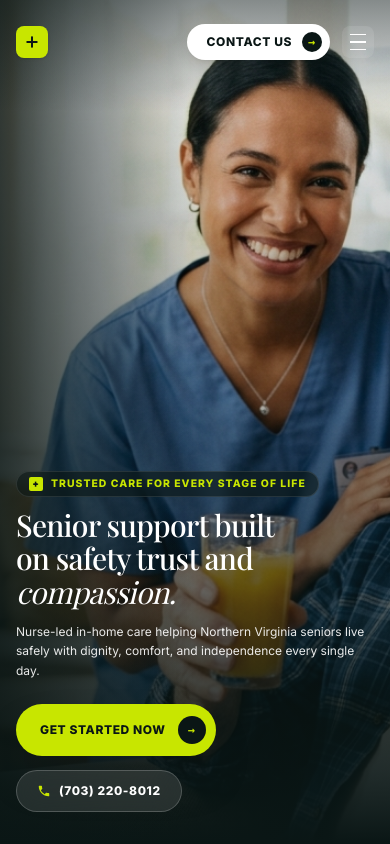
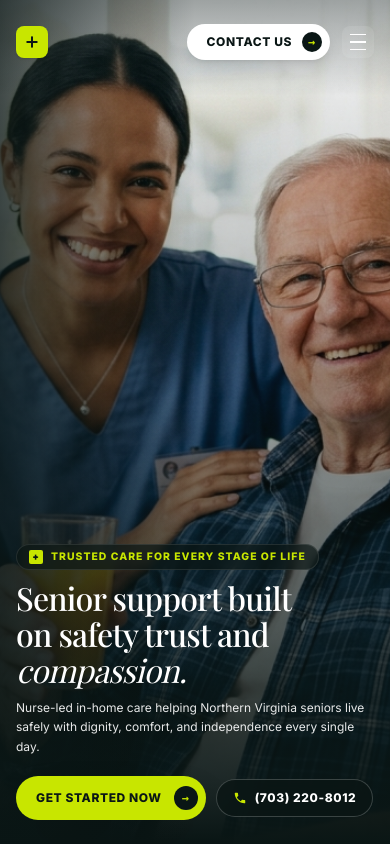
Before and after one commit to ajjuiglesias/AnisCare, a Next.js app: page / in a window 390 px wide. Shown: the top 844 px of the page. Built offline with nearby package versions, Linux system fonts and the light colour scheme; a web font is replaced by a local one.

Commit message:
fix: perfectly frame both characters in mobile hero viewport and optimize CTA spacing

```diff
--- a/src/components/Hero.tsx
+++ b/src/components/Hero.tsx
@@ -6,30 +6,30 @@ export default function Hero() {
       id="hero"
       className="relative w-full min-h-[100dvh] sm:min-h-[750px] lg:min-h-[850px] max-h-[1100px] flex flex-col justify-end overflow-hidden bg-[#0a1615]"
     >
-      {/* Background Image: Centered on the characters (Nurse & Senior) across mobile and desktop */}
+      {/* Background Image: Positioned at 68% 12% on mobile so both the nurse and senior man faces are fully visible */}
       <Image
         src="/images/hero-banner.jpg"
-        alt="Compassionate nurse standing behind smiling senior man"
+        alt="Compassionate nurse standing behind smiling senior man holding juice"
         fill
         priority
-        className="object-cover object-[52%_10%] sm:object-[60%_20%] md:object-[60%_25%] lg:object-[60%_35%]"
+        className="object-cover object-[68%_12%] sm:object-[64%_20%] md:object-[62%_25%] lg:object-[60%_35%]"
         sizes="100vw"
       />
 
       {/* Gradients: Clear upper/middle area on mobile so characters are bright and visible, darkening at bottom for text readability */}
-      <div className="absolute inset-0 bg-gradient-to-t from-[#0a1615] via-[#0a1615]/35 to-transparent pointer-events-none" />
-      <div className="absolute inset-0 bg-gradient-to-r from-[#0a1615]/80 via-transparent to-transparent sm:from-[#0a1615]/90 sm:via-[#0a1615]/40 pointer-events-none" />
-      <div className="absolute top-0 left-0 right-0 h-28 bg-gradient-to-b from-[#0a1615]/50 to-transparent sm:from-[#0a1615]/70 pointer-events-none" />
+      <div className="absolute inset-0 bg-gradient-to-t from-[#0a1615] via-[#0a1615]/40 to-transparent pointer-events-none" />
+      <div className="absolute inset-0 bg-gradient-to-r from-[#0a1615]/75 via-transparent to-transparent sm:from-[#0a1615]/90 sm:via-[#0a1615]/40 pointer-events-none" />
+      <div className="absolute top-0 left-0 right-0 h-24 bg-gradient-to-b from-[#0a1615]/40 to-transparent sm:from-[#0a1615]/70 pointer-events-none" />
 
       {/* Hero Content Area */}
-      <div className="relative z-10 w-full max-w-7xl mx-auto px-4 sm:px-6 lg:px-8 pt-24 sm:pt-32 pb-8 sm:pb-12 lg:pb-16">
-        <div className="flex flex-col lg:flex-row lg:items-end justify-between gap-6 sm:gap-8 lg:gap-14">
+      <div className="relative z-10 w-full max-w-7xl mx-auto px-4 sm:px-6 lg:px-8 pt-20 sm:pt-32 pb-6 sm:pb-12 lg:pb-16">
+        <div className="flex flex-col lg:flex-row lg:items-end justify-between gap-5 sm:gap-8 lg:gap-14">
 
           {/* Left Column: Tag, Headline, Subtext, CTA Button */}
           <div className="flex flex-col items-start max-w-xl lg:max-w-2xl">
 
             {/* Top Pill Badge */}
-            <div className="inline-flex items-center gap-2 mb-3 sm:mb-4 text-[#c8e600] text-[0.65rem] sm:text-xs font-extrabold uppercase tracking-widest bg-[#0a1615]/60 backdrop-blur-xs px-3 py-1 rounded-full border border-white/10 sm:border-0 sm:p-0 sm:bg-transparent">
+            <div className="inline-flex items-center gap-2 mb-2.5 sm:mb-4 text-[#c8e600] text-[0.65rem] sm:text-xs font-extrabold uppercase tracking-widest bg-[#0a1615]/70 backdrop-blur-xs px-3 py-1 rounded-full border border-white/10 sm:border-0 sm:p-0 sm:bg-transparent">
               <span className="w-3.5 h-3.5 sm:w-4 sm:h-4 rounded-xs bg-[#c8e600] text-[#0a1615] flex items-center justify-center text-[0.6rem] sm:text-[0.65rem] font-black">
                 +
               </span>
@@ -37,7 +37,7 @@ export default function Hero() {
             </div>
 
             {/* Main Headline */}
-            <h1 className="font-serif text-3xl sm:text-4xl md:text-5xl lg:text-[3.75rem] xl:text-[4.25rem] text-white font-medium leading-[1.12] tracking-tight mb-3 sm:mb-4">
+            <h1 className="font-serif text-[2rem] leading-[1.12] sm:text-4xl md:text-5xl lg:text-[3.75rem] xl:text-[4.25rem] text-white font-medium tracking-tight mb-2.5 sm:mb-4">
               Senior support built<br />
               on safety trust and<br />
               <span className="italic font-normal text-white">
@@ -46,19 +46,19 @@ export default function Hero() {
             </h1>
 
             {/* Subtext */}
-            <p className="text-xs sm:text-sm md:text-base text-white/90 max-w-lg leading-relaxed mb-6 font-normal">
+            <p className="text-xs sm:text-sm md:text-base text-white/90 max-w-lg leading-relaxed mb-5 sm:mb-6 font-normal">
               Nurse-led in-home care helping Northern Virginia seniors live safely with dignity, comfort, and independence every single day.
             </p>
 
             {/* Action CTAs */}
-            <div className="flex flex-wrap items-center gap-3.5 sm:gap-4 w-full sm:w-auto">
+            <div className="flex flex-wrap items-center gap-2.5 sm:gap-4 w-full sm:w-auto">
               <a
                 href="#contact"
                 id="hero-cta-get-started"
-                className="inline-flex items-center justify-between gap-3 sm:gap-4 bg-[#c8e600] hover:bg-[#d8f41e] text-[#0a1615] font-extrabold text-xs sm:text-sm uppercase tracking-wider py-3 sm:py-3.5 pl-6 sm:pl-7 pr-2.5 sm:pr-3 rounded-full shadow-2xl transition-all duration-200 hover:scale-[1.03]"
+                className="inline-flex items-center justify-between gap-3 sm:gap-4 bg-[#c8e600] hover:bg-[#d8f41e] text-[#0a1615] font-extrabold text-xs sm:text-sm uppercase tracking-wider py-2.5 sm:py-3.5 pl-5 sm:pl-7 pr-2 sm:pr-3 rounded-full shadow-2xl transition-all duration-200 hover:scale-[1.03]"
               >
                 <span>GET STARTED NOW</span>
-                <div className="w-7 h-7 sm:w-8 sm:h-8 rounded-full bg-[#0a1615] text-[#c8e600] flex items-center justify-center text-xs sm:text-sm font-mono font-bold">
+                <div className="w-6 h-6 sm:w-8 sm:h-8 rounded-full bg-[#0a1615] text-[#c8e600] flex items-center justify-center text-xs sm:text-sm font-mono font-bold">
                   →
                 </div>
               </a>
@@ -66,7 +66,7 @@ export default function Hero() {
               <a
                 href="tel:7032208012"
                 id="hero-cta-call"
-                className="inline-flex sm:hidden items-center gap-2 bg-white/10 text-white font-extrabold text-xs uppercase tracking-wider py-3 px-5 rounded-full border border-white/20 backdrop-blur-md"
+                className="inline-flex sm:hidden items-center gap-2 bg-[#0a1615]/80 text-white font-extrabold text-xs uppercase tracking-wider py-2.5 px-4 rounded-full border border-white/20 backdrop-blur-md"
               >
                 <svg className="w-3.5 h-3.5 fill-current text-[#c8e600]" viewBox="0 0 24 24">
                   <path d="M6.62 10.79c1.44 2.83 3.76 5.14 6.59 6.59l2.2-2.2c.27-.27.67-.36 1.02-.24 1.12.37 2.33.57 3.57.57.55 0 1 .45 1 1V20c0 .55-.45 1-1 1-9.39 0-17-7.61-17-17 0-.55.45-1 1-1h3.5c.55 0 1 .45 1 1 0 1.25.2 2.45.57 3.57.11.35.03.74-.25 1.02l-2.2 2.2z" />
```
